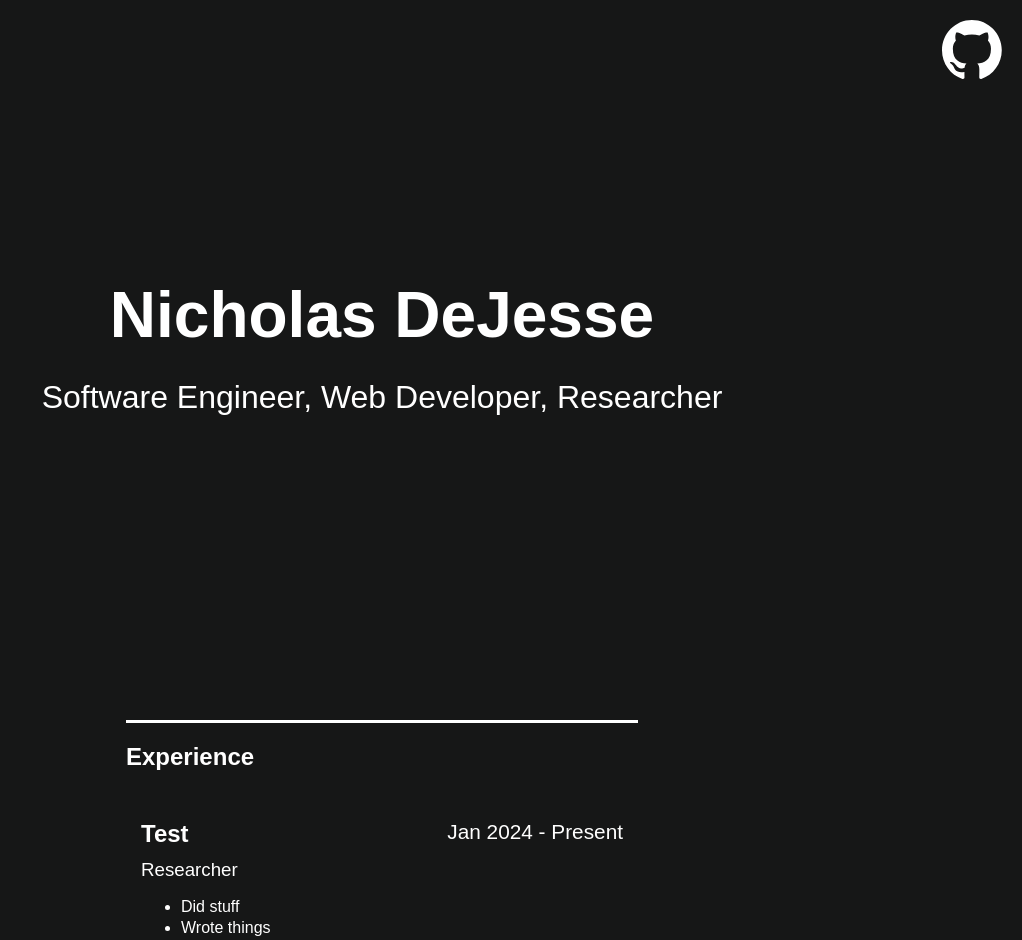
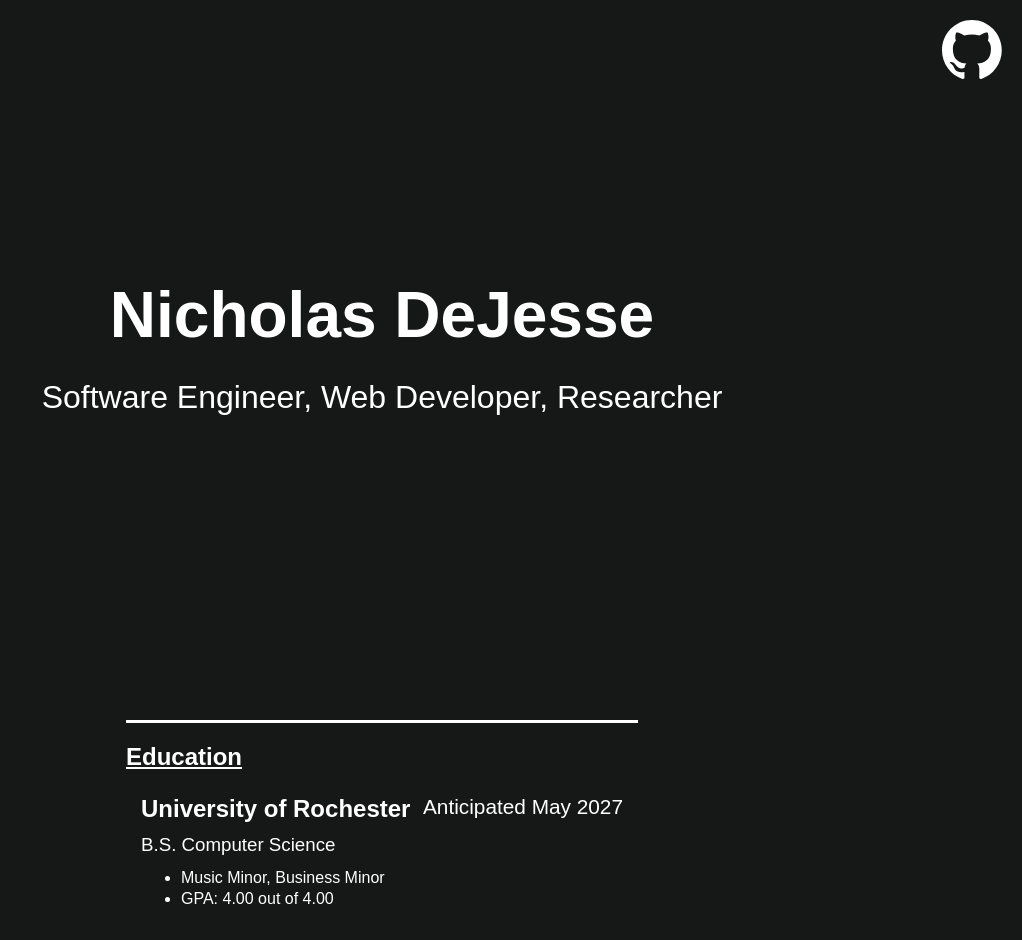
Before and after one commit to nicholasdejesse/nicholasdejesse.github.io, a React (Vite) app: page / in a window 1280 px wide. Shown: the top 940 px of the page, without its empty margins (258-1280 px from the left). Built offline with nearby package versions, Linux system fonts and the light colour scheme.

Commit message:
Minor spacing tweaks

```diff
--- a/src/App.css
+++ b/src/App.css
@@ -60,6 +60,7 @@ nav{
   margin:20px 0;
 
   color:white;
+  text-decoration: underline;
   font-family: 'Century Gothic', sans-serif;
   font-size: 1.5em;
 }
--- a/src/App.tsx
+++ b/src/App.tsx
@@ -5,6 +5,11 @@ import Description from "./components/Description"
 function TestDescription(){
   const description = ["Did stuff", "Wrote things", "Won award"]
   return <Description title="Test" dates="Jan 2024 - Present" subtitle="Researcher" description={description}/>
+}
+
+function EducationDescription(){
+  const description = ["Music Minor, Business Minor", "GPA: 4.00 out of 4.00"]
+  return <Description title="University of Rochester" dates="Anticipated May 2027" subtitle="B.S. Computer Science" description={description}/>
 }
 
 export default function App(){
@@ -22,6 +27,8 @@ export default function App(){
   </div>
   <div className="content">
     <div className="descriptions">
+      <h3 className="section-title">Education</h3>
+      <EducationDescription />
       <h3 className="section-title">Experience</h3>
       <TestDescription />
       <TestDescription />
--- a/src/components/Description.css
+++ b/src/components/Description.css
@@ -2,8 +2,8 @@
     display:flex;
     flex-direction: column;
 
-    padding:15px;
-    margin: 10px;
+    margin: 0 10px 20px 10px;
+    padding: 0 15px;
     width:100%;
     color: white;
     font-family: 'Century Gothic', sans-serif;
@@ -26,7 +26,7 @@
     font-weight: 100;
 }
 .description-container ul{
-    margin:7px 0;
+    margin:3px 0;
 }
 .description-container ul li{
     margin:3px 0;
```
